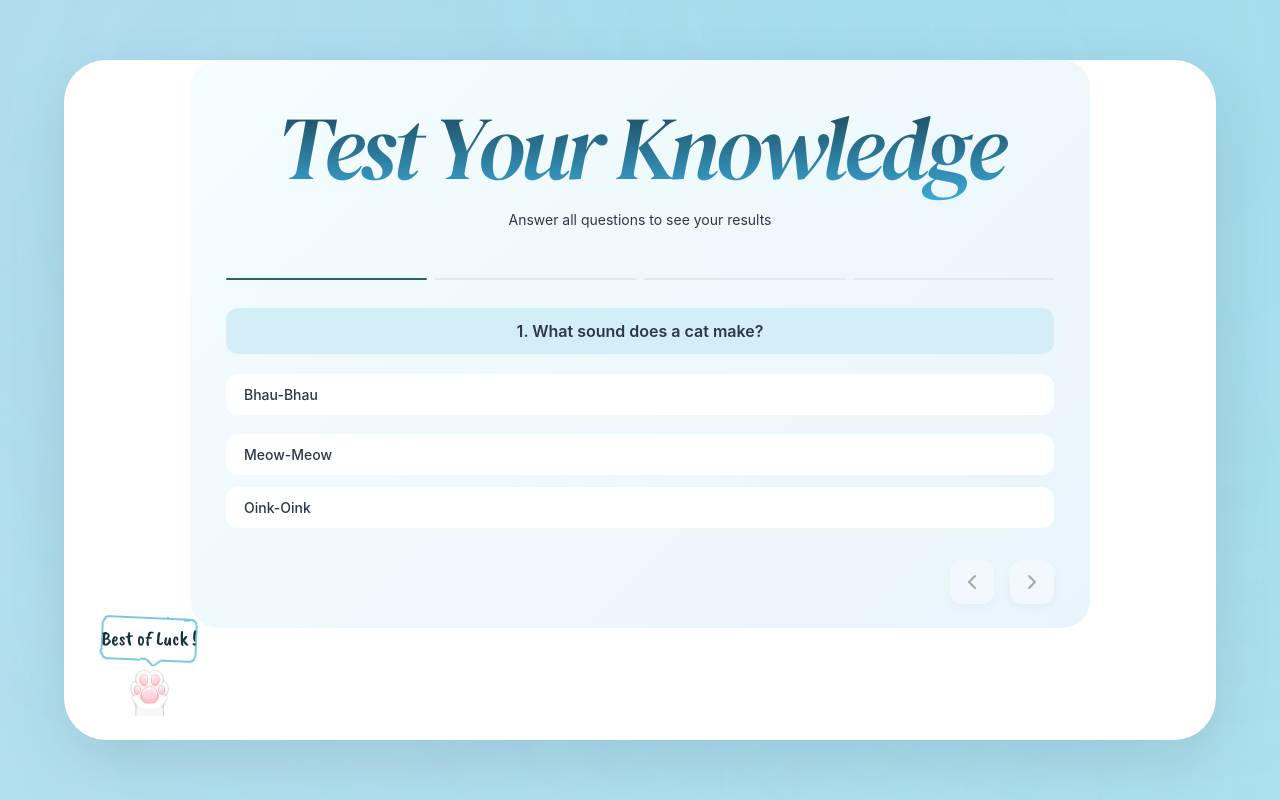
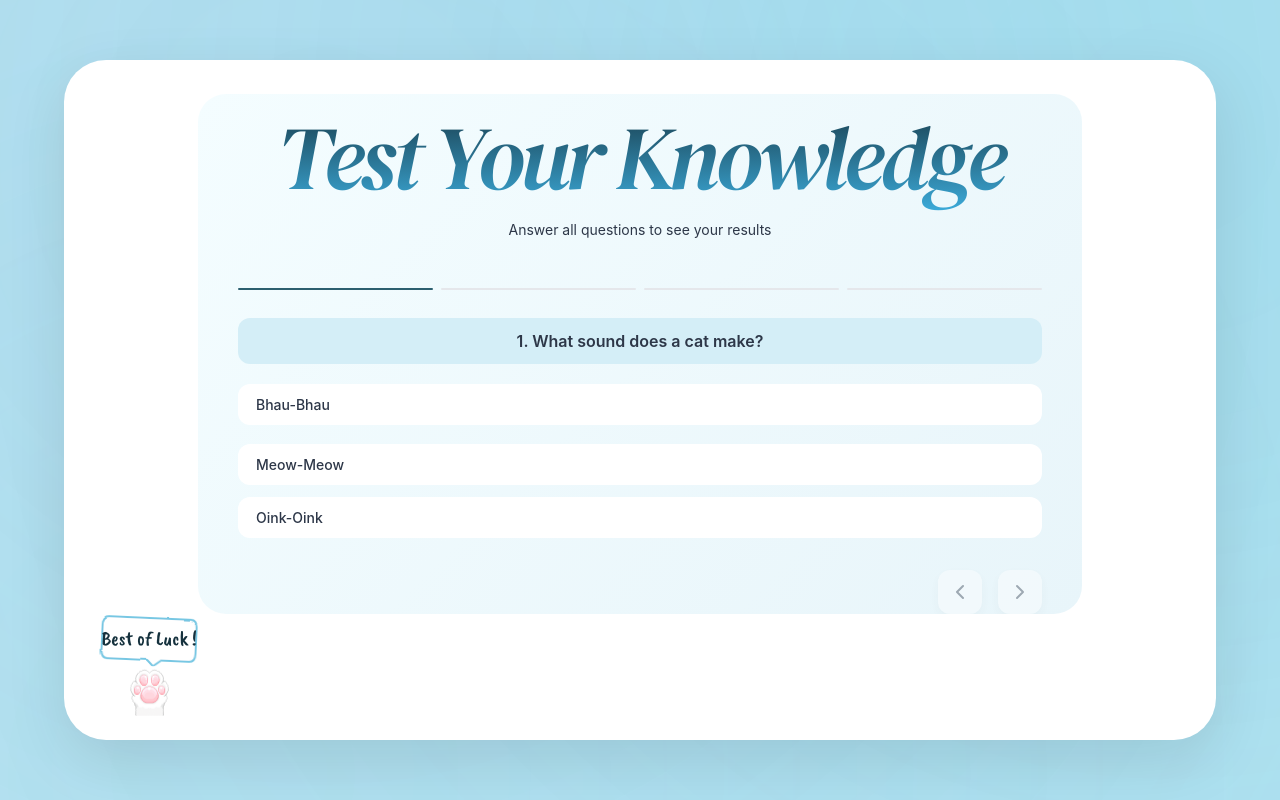
Before and after one commit to rohhxn/theweddingcompany, a Next.js app: page / in a window 1280 px wide. Built offline with nearby package versions, Linux system fonts and the light colour scheme.

Commit message:
Refactor layout for perfect concentric centering - box within a box design

```diff
--- a/app/globals.css
+++ b/app/globals.css
@@ -43,7 +43,7 @@
 }
 
 @layer components {
-  /* Main Quiz Card Container */
+  /* Main Quiz Card Container - Outer White Box */
   .quiz-card {
     @apply bg-white rounded-[42px];
     box-shadow: 0 20px 60px rgba(0, 0, 0, 0.1);
@@ -53,26 +53,32 @@
     width: 90vw;
     max-height: 85vh;
     margin: 0 auto;
-    padding: 28px 40px 140px 40px; /* Balanced padding with room for cat paw */
-    height: auto;
+    /* Concentric centering: flex with center alignment for perfect box-in-box */
     display: flex;
+    flex-direction: column;
     align-items: center;
     justify-content: center;
+    /* Balanced padding on all sides with extra room at bottom for cat paw */
+    padding: 48px 56px 140px 56px;
   }
 
-  /* Inner Content Area - Light Cyan Background */
+  /* Inner Content Area - Light Cyan Background (Inner Box) */
   .quiz-content {
     background: linear-gradient(135deg, #F4FDFF 0%, #E8F5FA 100%);
     border-radius: 28px;
-    padding: 24px 36px; /* Removed extra bottom padding */
-    min-height: auto;
-    width: 100%;
-    max-width: 900px; /* Center content with max-width */
-    margin: 0 auto; /* Center horizontally */
+    padding: 32px 40px;
+    /* Concentric layout: constrained width that's proportionally smaller than outer card */
+    width: 85%;
+    max-width: 920px;
+    /* Perfect centering within parent */
+    margin: 0 auto;
+    /* Flexbox for internal content alignment */
     display: flex;
     flex-direction: column;
     justify-content: center;
     position: relative;
+    /* Subtle height constraint to maintain proportion */
+    min-height: 520px;
   }
 
   /* Quiz Title Styling */
```
